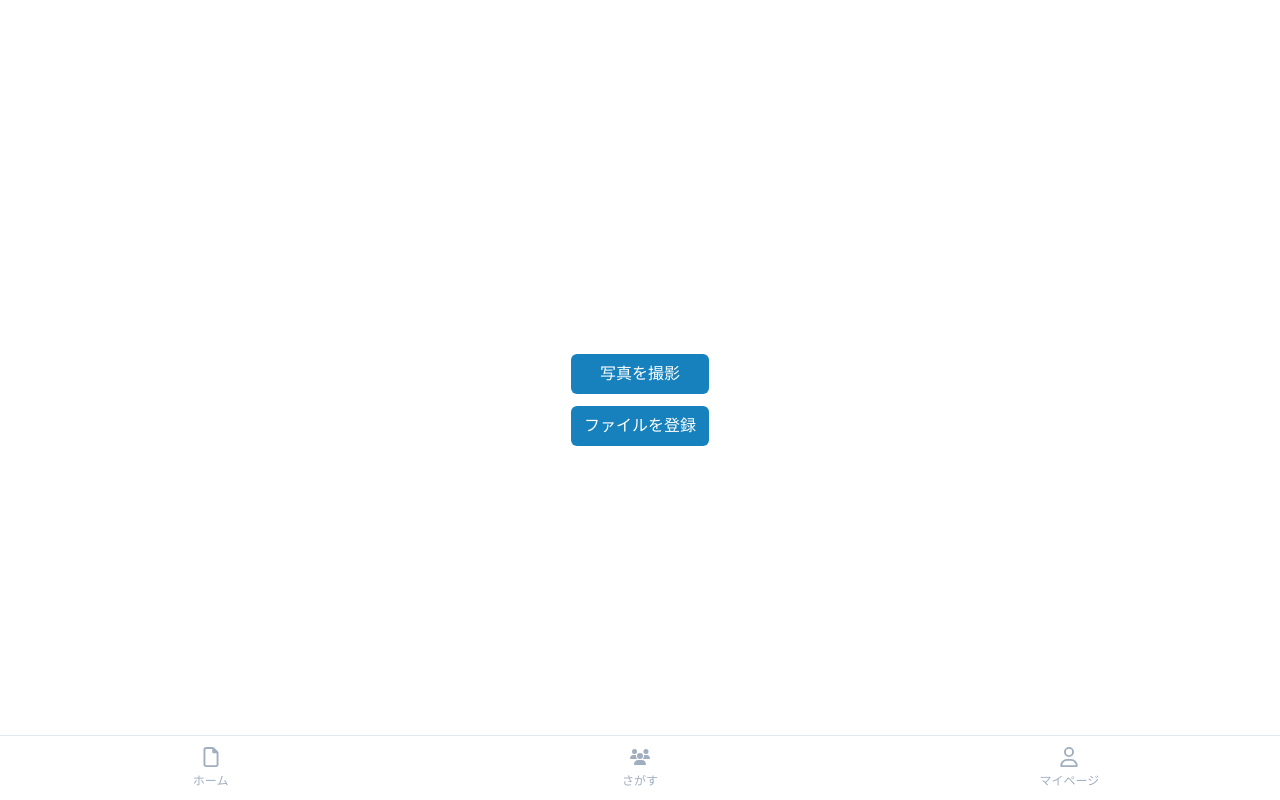
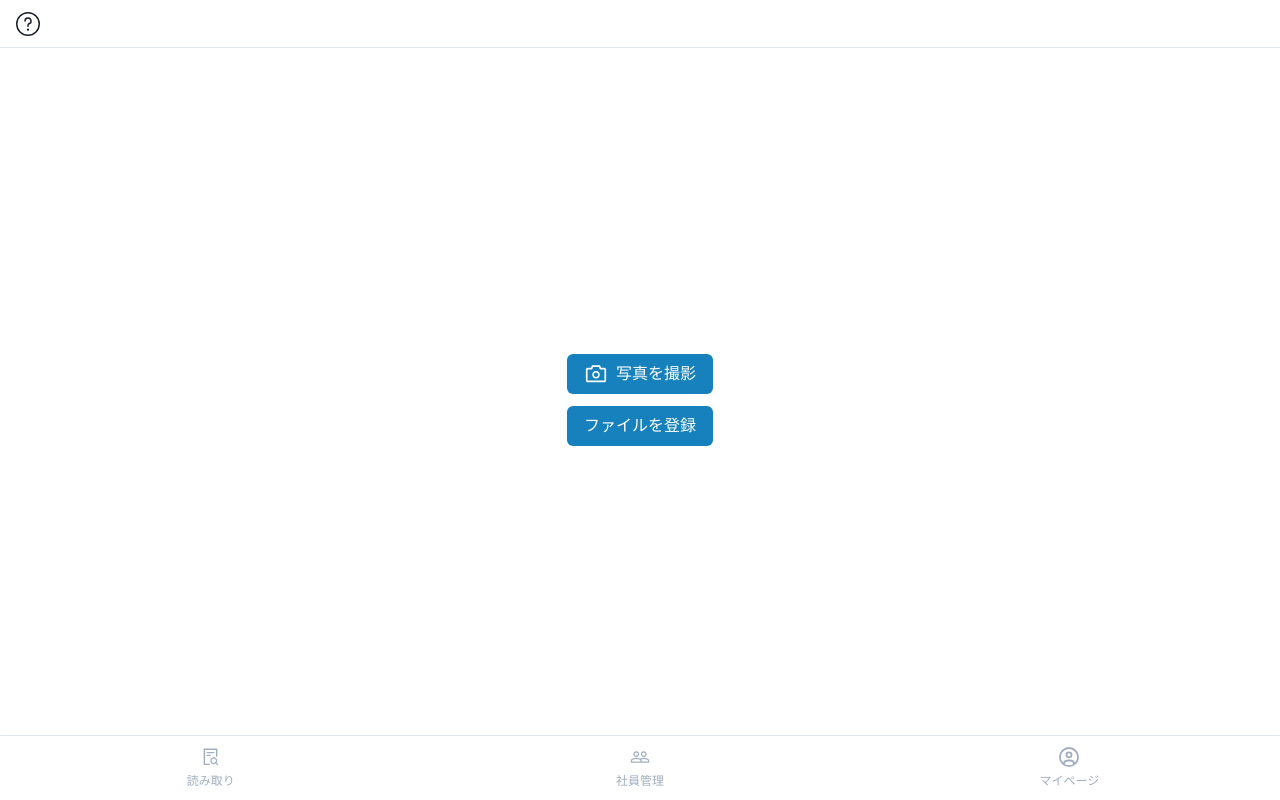
Before and after one commit to erickestillosoph/ocr-poc, a React (Vite) app in the folder client/: page / in a window 1280 px wide. Built offline with nearby package versions, Linux system fonts and the light colour scheme; no server answers.

Commit message:
refactor(Add page header, change the navigation text and save the captured image to local storage):

```diff
--- a/client/src/layout/bottom-navigator/ui/navigation-items.tsx
+++ b/client/src/layout/bottom-navigator/ui/navigation-items.tsx
@@ -1,20 +1,21 @@
-import { FaRegUser, FaUsers, FaRegFile } from "react-icons/fa6";
+import { FaRegCircleUser } from "react-icons/fa6";
 import { PAGE_BOTTOM_TITLES, paths } from "@/shared";
-
+import { AiOutlineFileSearch } from "react-icons/ai";
+import { MdPeopleOutline } from "react-icons/md";
 export const driverNavigationItems = [
   {
-    label: PAGE_BOTTOM_TITLES.HOME,
-    path: paths.cameraAccessUploadFile,
-    icon: FaRegFile,
+    label: PAGE_BOTTOM_TITLES.READ,
+    path: paths.read,
+    icon: AiOutlineFileSearch,
   },
   {
-    label: PAGE_BOTTOM_TITLES.SEARCH,
-    path: paths.search,
-    icon: FaUsers,
+    label: PAGE_BOTTOM_TITLES.EMPLOYEE_MANAGEMENT,
+    path: paths.employeeManagement,
+    icon: MdPeopleOutline,
   },
   {
-    label: PAGE_BOTTOM_TITLES.USER,
-    path: paths.viewResultsPage,
-    icon: FaRegUser,
+    label: PAGE_BOTTOM_TITLES.MY_PAGE,
+    path: paths.myPage,
+    icon: FaRegCircleUser,
   },
 ];
--- /dev/null
+++ b/client/src/layout/main-layout/ui/header.tsx
@@ -0,0 +1,64 @@
+import { Heading, HStack, Icon } from '@chakra-ui/react';
+// import { ChevronLeftIcon } from '@heroicons/react/24/outline';
+import { matchPath, useLocation, useNavigate } from 'react-router-dom';
+
+
+import { PAGE_HEADER_TITLES } from '@/shared/constants/constants';
+import { paths } from '@/shared';
+import { useAppTheme } from '@/shared/theme';
+
+// We can add title header for each page here
+const HEADER_TITLES = {
+  [paths.read ]:
+    PAGE_HEADER_TITLES.READ,
+};
+const excludedPaths = [paths.read, paths.myPage, paths.employeeManagement];
+
+
+export const Header = () => {
+  const location = useLocation();
+  const navigate = useNavigate();
+
+  const matchedRoute = Object.keys(HEADER_TITLES).find((path) =>
+    matchPath(path, location.pathname),
+  );
+  const headerTitle = matchedRoute ? HEADER_TITLES[matchedRoute] : '';
+  const isNavigatePreviousIconShow = excludedPaths.some((path) =>
+    matchPath(path, location.pathname),
+  );
+  const { theme } = useAppTheme();
+  return (
+    <HStack
+      as="header"
+      justifyContent="center"
+      bg="white"
+      position="fixed"
+      top="0"
+      width="100%"
+      padding="12px"
+      zIndex="1000"
+      borderBottom="1px solid"
+      borderColor="gray.200"
+      height="12"
+    >
+      {!isNavigatePreviousIconShow && (
+        <Icon
+          position="absolute"
+          left="4"
+          color="primary.500"
+          boxSize="24px"
+          onClick={() => navigate(-1)}
+          // as={ChevronLeftIcon}
+        />
+      )}
+
+      <Heading
+        fontSize="16px"
+        fontWeight="bold"
+        textColor={theme.colors.blue}
+      >
+        {headerTitle}
+      </Heading>
+    </HStack>
+  );
+};
--- a/client/src/layout/main-layout/ui/main-layout-ui.tsx
+++ b/client/src/layout/main-layout/ui/main-layout-ui.tsx
@@ -1,7 +1,7 @@
 import { BottomNavigatorContainer } from "@/layout/bottom-navigator";
 import { useAppTheme } from "@/shared/theme";
 import { VStack } from "@chakra-ui/react";
-
+import { Header } from "./header";
 type MainLayoutPageProps = {
   children: React.ReactNode;
 };
@@ -10,6 +10,7 @@ export const MainLayoutPage = ({ children }: MainLayoutPageProps) => {
   const { theme } = useAppTheme();
   return (
     <VStack height="100svh" w="full" backgroundColor={theme.colors.white}>
+      <Header />
       <VStack
         alignItems="center"
         justifyContent="center"
--- a/client/src/pages/camera-access/hooks/use-camera-access-2.tsx
+++ b/client/src/pages/camera-access/hooks/use-camera-access-2.tsx
@@ -1,3 +1,4 @@
+import { setLocalStorage } from "@/shared";
 import { useCallback, useRef } from "react";
 import Webcam from "react-webcam";
 export const useCameraAccess = () => {
@@ -6,6 +7,8 @@ export const useCameraAccess = () => {
   const capture = useCallback(() => {
     const imageSrc = webcamRef.current?.getScreenshot();
     console.log(imageSrc);
+    setLocalStorage("imageResults", imageSrc);
+
   }, [webcamRef]);
 
   return { capture, webcamRef };
--- a/client/src/pages/camera-access/ui/camera-access-ui.tsx
+++ b/client/src/pages/camera-access/ui/camera-access-ui.tsx
@@ -1,9 +1,10 @@
-import { Box, Button, VStack } from "@chakra-ui/react";
+import { Box, Button, Icon, VStack } from "@chakra-ui/react";
 import { useAppTheme } from "@/shared/theme";
 import Webcam from "react-webcam";
 import { useCallback, useState } from "react";
 import { useCameraAccess } from "../hooks/use-camera-access-2";
-
+import { IoMdCamera } from 'react-icons/io';
+import { AiOutlineCamera } from 'react-icons/ai';
 const videoConstraints = {
   width: 365,
   height: 500,
@@ -43,21 +44,23 @@ export const CameraAccessPage = ({
               boxShadow: "0px 0px 10px 0px rgba(0, 0, 0, 0.1)",
             }}
           ></Webcam>
-          <Button
-            color={theme.colors.white}
-            backgroundColor={theme.colors.blue}
-            w="full"
-            mt="16px"
-            position="relative"
-            zIndex="1"
-            onClick={capture}
-            _hover={{
-              color: "blue.500",
-              backgroundColor: "transparent",
-            }}
-          >
-            Capture
-          </Button>
+          <Box display="flex" justifyContent="center" alignItems="center"  >
+            <Box
+              cursor="pointer"
+              borderRadius="full"
+              mt="16px"
+              bottom="24px"
+              bgColor="white"
+              p="16px"
+              onClick={capture}
+              _hover={{
+                backgroundColor: "gray.100",
+              }}
+              transition='ease .3s'
+              >
+              <IoMdCamera size="36px" color="black" />
+            </Box>
+          </Box>
         </Box>
       ) : (
         <Button
@@ -69,7 +72,9 @@ export const CameraAccessPage = ({
             color: "blue.500",
             backgroundColor: "transparent",
           }}
+          gap="8px"
         >
+          <Icon as={AiOutlineCamera} boxSize="24px" color="white" />
           写真を撮影
         </Button>
       )}
--- a/client/src/pages/upload-page/ui/upload-page-ui.tsx
+++ b/client/src/pages/upload-page/ui/upload-page-ui.tsx
@@ -1,11 +1,12 @@
 import { useState } from "react";
 import { useAppTheme } from "@/shared/theme";
-import { Box, Button, Divider, Input, VStack } from "@chakra-ui/react";
+import { Box, Button, Divider, Icon, Input, VStack } from "@chakra-ui/react";
 import { FaFilePdf, FaImage } from "react-icons/fa";
 
 import { useImageMutation } from "../hooks/use-image-mutation ";
 import { usePdfMutation } from "../hooks/use-pdf-mutation";
 import { CenterSpinner } from "@/shared";
+import { AiOutlineFile } from "react-icons/ai";
 
 export const UploadPagePage = () => {
   const { theme } = useAppTheme();
@@ -139,7 +140,10 @@ export const UploadPagePage = () => {
                   backgroundColor: "blue.50",
                 }}
                 onClick={handlePDFUpload}
+                gap="8px"
               >
+                <Icon as={AiOutlineFile} boxSize="24px" color="white" />
+
                 <span style={{ fontSize: "10px" }}>ファイルを選択</span>
                 <FaFilePdf color={theme.colors.blue[500]} size="14px" />
               </Button>
--- a/client/src/routes/routes.tsx
+++ b/client/src/routes/routes.tsx
@@ -22,7 +22,7 @@ export const routes: RouteObject[] = [
           },
           {
             element: <UploadCameraContainer />,
-            path: paths.cameraAccessUploadFile,
+            path: paths.read,
           },
           {
             element: <UploadPageContainer />,
@@ -30,7 +30,7 @@ export const routes: RouteObject[] = [
           },
           {
             element: <ViewResultsPageContainer />,
-            path: paths.viewResultsPage,
+            path: paths.myPage,
           },
           {
             element: <FileUploadContainer />,
--- a/client/src/shared/constants/constants.ts
+++ b/client/src/shared/constants/constants.ts
@@ -1,6 +1,8 @@
 export const PAGE_BOTTOM_TITLES = {
-  SEARCH: "さがす",
-  HOME: "ホーム",
-  PEOPLE: "ユーザー",
-  USER: "マイページ",
+  READ: "読み取り",
+  EMPLOYEE_MANAGEMENT: "社員管理",
+  MY_PAGE: "マイページ",
 };
+ export const PAGE_HEADER_TITLES = {
+  READ: "領収書管理",
+} as const;
--- a/client/src/shared/path.ts
+++ b/client/src/shared/path.ts
@@ -5,6 +5,8 @@ export const paths = {
   viewResultsPage: "/view-results",
   cameraAccess: "/camera-access",
   cameraAccessUploadFile: "/camera-access-upload-file",
-  search: "/search",
   oldUiUpload: "/old-ui-upload",
+  read: "/read",
+  employeeManagement: "/employee-management",
+  myPage: "/my-page",
 };
```
